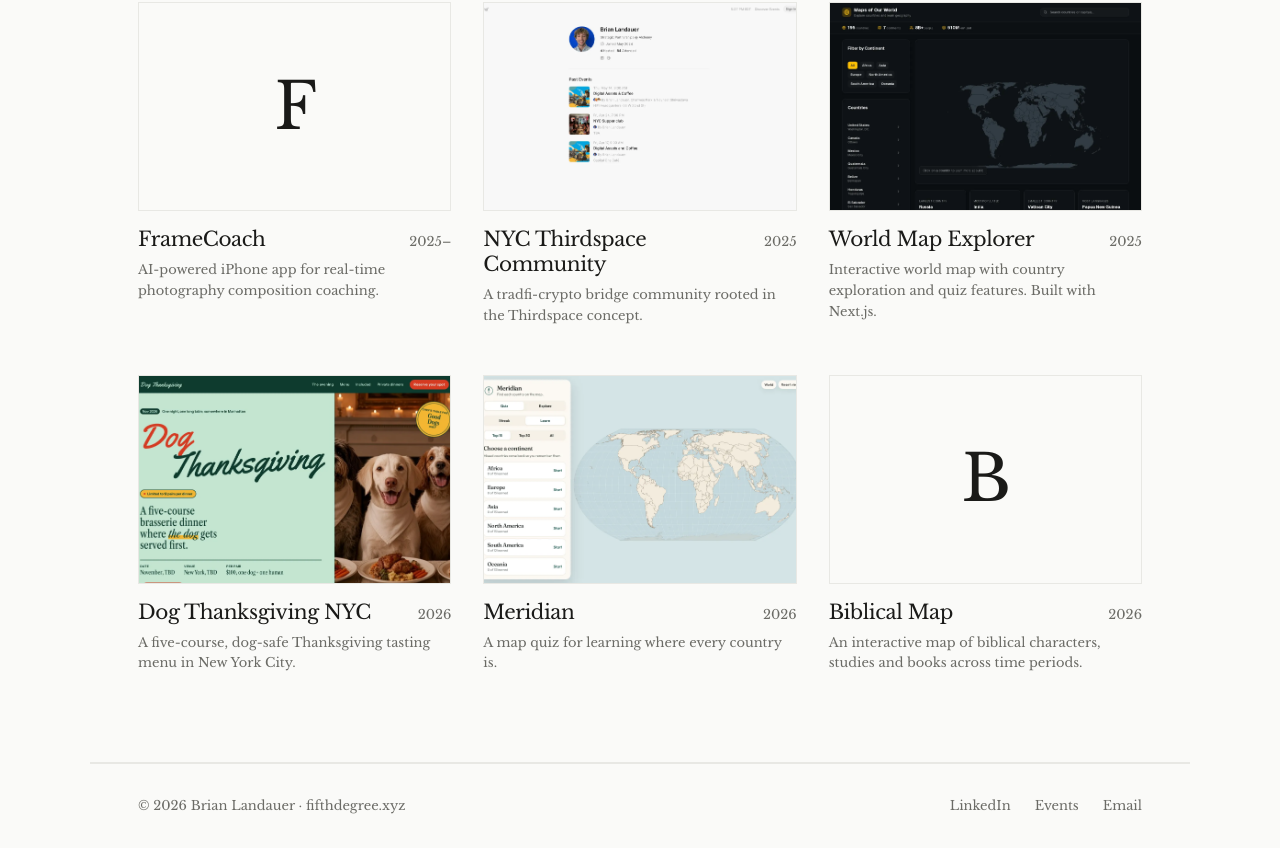
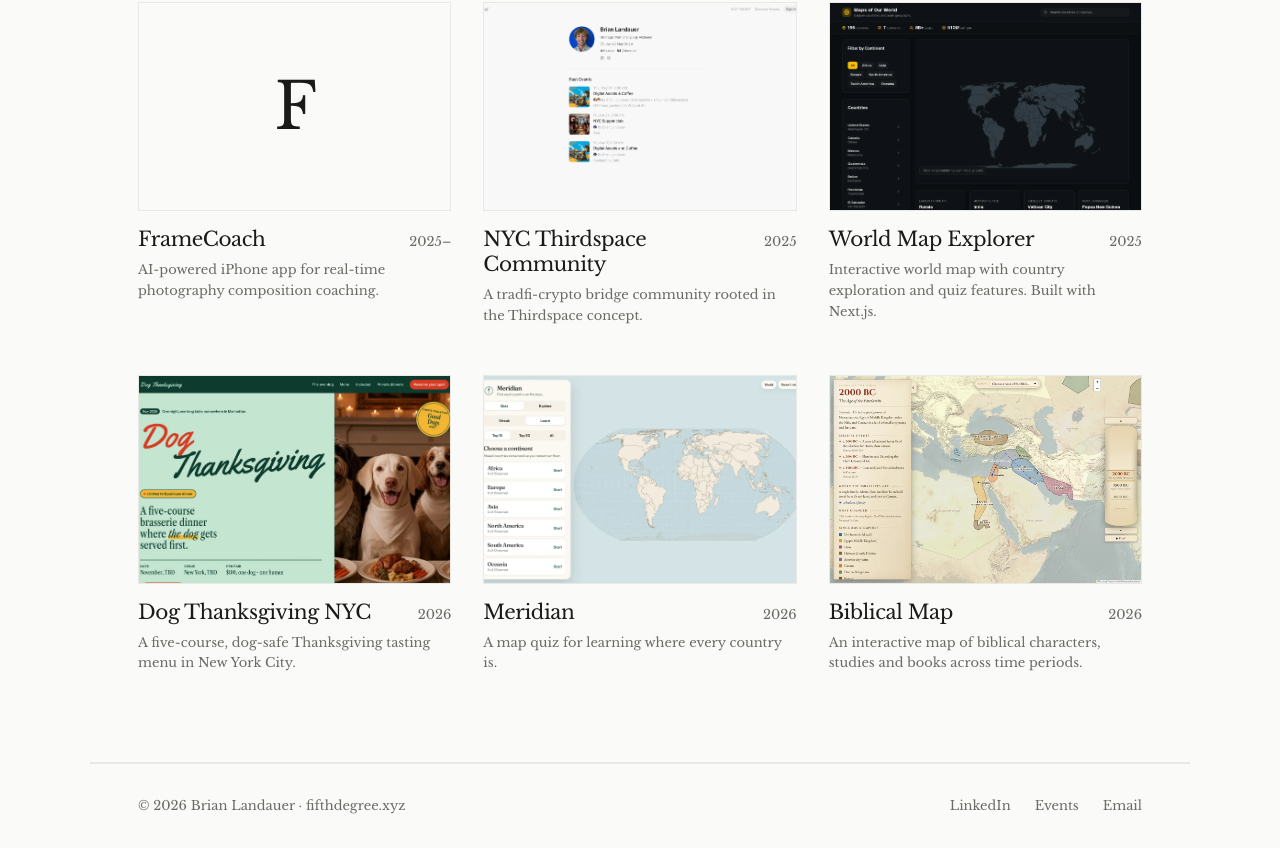
Before and after one commit to throwawayeml728-art/briam-xyz, a Next.js app: page / in a window 1280 px wide. Shown: the part 2671-3519 px from the top of the page. Built offline with nearby package versions, Linux system fonts and the light colour scheme.

Commit message:
Projects: real Biblical Map preview screenshot

```diff
--- a/data/content.ts
+++ b/data/content.ts
@@ -87,6 +87,7 @@ export const projects: Project[] = [
     desc: 'An interactive map of biblical characters, studies and books across time periods.',
     year: '2026',
     url: 'https://biblical-map.vercel.app',
+    image: '/projects/biblical-map.webp',
   },
 ]
 
```
Also changed, not shown: public/projects/biblical-map.webp (added).
